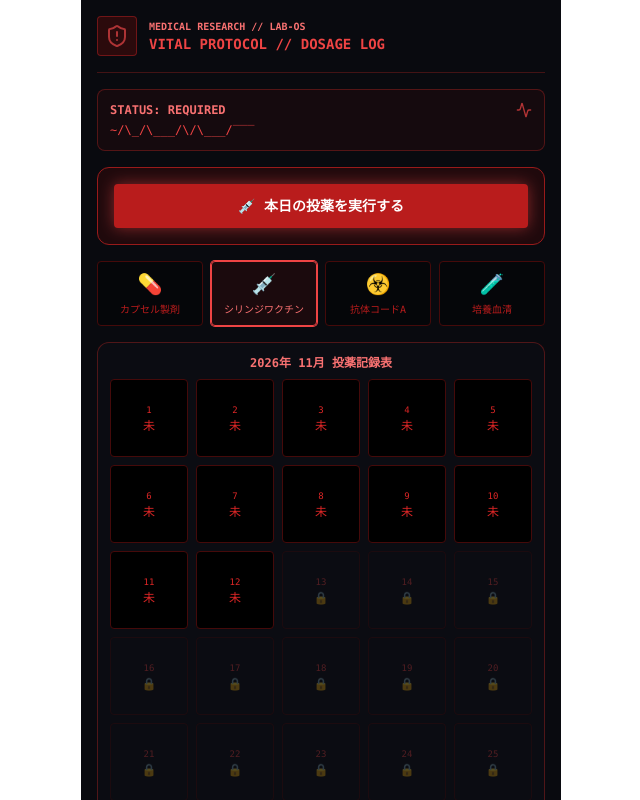
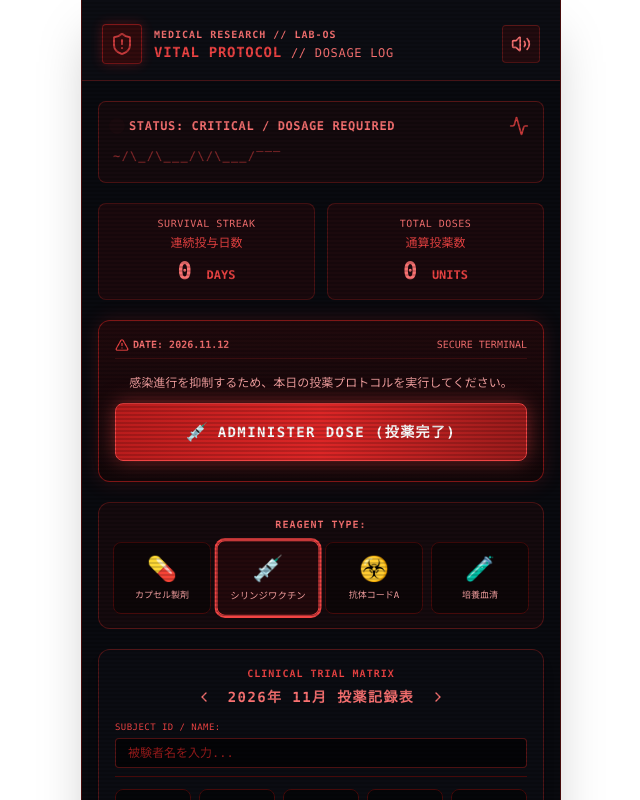
Before and after one commit to syrup-chocolate/VITAL-PROTOCOL, a React (Vite) app: page / in a window 1280 px wide. Shown: the top 800 px of the page, without its empty margins (319-959 px from the left). Built offline with nearby package versions, Linux system fonts and the light colour scheme.

Commit message:
Update App.jsx

```diff
--- a/src/App.jsx
+++ b/src/App.jsx
@@ -1,10 +1,45 @@
 import React, { useState } from 'react';
-import { ShieldAlert, Activity, CheckCircle2 } from 'lucide-react';
+import {
+  ShieldAlert,
+  Activity,
+  Lock,
+  CheckCircle2,
+  Volume2,
+  VolumeX,
+  ChevronLeft,
+  ChevronRight,
+  AlertTriangle
+} from 'lucide-react';
 
 export default function App() {
+  const [soundEnabled, setSoundEnabled] = useState(true);
   const [selectedReagent, setSelectedReagent] = useState('vaccine');
+  const [subjectName, setSubjectName] = useState('');
   const [logs, setLogs] = useState({});
 
+  // サウンド再生ヘルパー
+  const playSound = (type) => {
+    if (!soundEnabled) return;
+    try {
+      const audioCtx = new (window.AudioContext || window.webkitAudioContext)();
+      const osc = audioCtx.createOscillator();
+      const gain = audioCtx.createGain();
+      osc.connect(gain);
+      gain.connect(audioCtx.destination);
+      if (type === 'click') {
+        osc.type = 'sine';
+        osc.frequency.setValueAtTime(800, audioCtx.currentTime);
+        gain.gain.setValueAtTime(0.05, audioCtx.currentTime);
+        gain.gain.exponentialRampToValueAtTime(0.001, audioCtx.currentTime + 0.08);
+        osc.start();
+        osc.stop(audioCtx.currentTime + 0.08);
+      }
+    } catch (e) {
+      console.error(e);
+    }
+  };
+
+  // 4種類の試薬定義
   const reagents = {
     capsule: { name: 'カプセル製剤', emoji: '💊', color: 'border-yellow-500 text-yellow-400 bg-yellow-950/30' },
     vaccine: { name: 'シリンジワクチン', emoji: '💉', color: 'border-red-500 text-red-400 bg-red-950/30' },
@@ -12,13 +47,15 @@ export default function App() {
     serum: { name: '培養血清', emoji: '🧪', color: 'border-emerald-500 text-emerald-400 bg-emerald-950/30' }
   };
 
-  const todayDay = 12;
-  const todayKey = `2026-11-${todayDay}`;
-  const isTodayDone = !!logs[todayKey];
+  const year = 2026;
+  const month = 11;
+  const daysInMonth = 30;
+  const todayDay = 12; // 11月12日基準
 
   const handleDayClick = (day) => {
     if (day > todayDay) return;
-    const dateKey = `2026-11-${day}`;
+    playSound('click');
+    const dateKey = `${year}-${month}-${day}`;
     setLogs(prev => {
       const newLogs = { ...prev };
       if (newLogs[dateKey] === selectedReagent) {
@@ -30,80 +67,197 @@ export default function App() {
     });
   };
 
+  const todayKey = `${year}-${month}-${todayDay}`;
+  const isTodayDone = !!logs[todayKey];
+
+  // 連続投与日数の計算
+  const calculateStreak = () => {
+    let streak = 0;
+    for (let d = todayDay; d >= 1; d--) {
+      const k = `${year}-${month}-${d}`;
+      if (logs[k]) streak++;
+      else if (d !== todayDay) break;
+    }
+    return streak;
+  };
+
+  const totalDoses = Object.keys(logs).length;
+  const streakCount = calculateStreak();
+
   return (
-    <div className="max-w-[480px] mx-auto min-h-screen bg-[#090a0f] text-red-500 font-mono p-4 select-none">
-      <header className="flex items-center justify-between pb-4 border-b border-red-900/50 mb-4">
+    <div className="max-w-[480px] mx-auto min-h-screen bg-[#090a0f] text-red-500 font-mono relative overflow-x-hidden pb-12 select-none border-x border-red-950 shadow-2xl">
+
+      {/* 走査線エフェクト */}
+      <div className="absolute inset-0 pointer-events-none bg-[linear-gradient(rgba(18,16,16,0)_50%,rgba(0,0,0,0.25)_50%)] bg-[length:100%_4px] z-50 opacity-60" />
+
+      {/* ヘッダー */}
+      <header className="px-5 pt-6 pb-4 border-b border-red-900/50 bg-[#0d0e15]/95 backdrop-blur sticky top-0 z-30 flex items-center justify-between">
         <div className="flex items-center space-x-3">
-          <div className="w-10 h-10 rounded bg-red-950/80 border border-red-600/60 flex items-center justify-center animate-pulse">
+          <div className="w-10 h-10 rounded bg-red-950/80 border border-red-600/60 flex items-center justify-center animate-pulse shadow-[0_0_12px_rgba(220,38,38,0.4)]">
             <ShieldAlert className="w-6 h-6 text-red-500" />
           </div>
           <div>
-            <div className="text-[10px] text-red-400 font-semibold">MEDICAL RESEARCH // LAB-OS</div>
-            <h1 className="text-sm font-bold text-red-500">VITAL PROTOCOL // DOSAGE LOG</h1>
+            <div className="text-[10px] tracking-widest text-red-400 font-semibold">MEDICAL RESEARCH // LAB-OS</div>
+            <h1 className="text-sm font-bold tracking-wider text-red-500">
+              VITAL PROTOCOL <span className="text-xs text-red-400 font-normal">// DOSAGE LOG</span>
+            </h1>
           </div>
         </div>
+        <button
+          onClick={() => { setSoundEnabled(!soundEnabled); playSound('click'); }}
+          className="p-2 rounded bg-red-950/40 border border-red-900/60 text-red-400 hover:bg-red-900/50 transition"
+        >
+          {soundEnabled ? <Volume2 className="w-5 h-5" /> : <VolumeX className="w-5 h-5 text-red-700" />}
+        </button>
       </header>
 
-      <main className="space-y-4">
-        <div className="bg-red-950/20 border border-red-900/60 rounded-lg p-3">
-          <div className="flex items-center justify-between mb-1 text-xs">
-            <span className="text-red-400 font-bold">STATUS: {isTodayDone ? 'CONFIRMED' : 'REQUIRED'}</span>
-            <Activity className="w-4 h-4 text-red-500 animate-pulse" />
+      <main className="px-4 py-5 space-y-5 relative z-10">
+
+        {/* バイタル監視モニター */}
+        <div className="bg-red-950/20 border border-red-900/60 rounded-lg p-3.5 relative">
+          <div className="flex items-center justify-between mb-2">
+            <div className="flex items-center space-x-2 text-xs">
+              <span className="inline-block w-2 h-2 rounded-full bg-red-500 animate-ping" />
+              <span className="text-red-400 font-bold tracking-wider">
+                STATUS: {isTodayDone ? 'STABLE / DOSAGE CONFIRMED' : 'CRITICAL / DOSAGE REQUIRED'}
+              </span>
             </div>
-          <div className="text-xs text-red-500">~/\_/\___/\/\___/‾‾‾</div>
+            <Activity className="w-5 h-5 text-red-500 animate-pulse" />
+          </div>
+          <div className="h-6 w-full flex items-center overflow-hidden opacity-80 text-xs">
+            <span className="text-red-500 font-bold animate-[pulse_1s_infinite] tracking-widest">
+              ~/\_/\___/\/\___/‾‾‾
+            </span>
+          </div>
         </div>
 
-        <div className="bg-red-950/40 border border-red-800 rounded-xl p-4 text-center">
+        {/* スタッツ */}
+        <div className="grid grid-cols-2 gap-3">
+          <div className="bg-red-950/30 border border-red-900/50 rounded-lg p-3 text-center">
+            <div className="text-[10px] text-red-400 tracking-wider mb-1">SURVIVAL STREAK</div>
+            <div className="text-xs text-red-500 mb-1">連続投与日数</div>
+            <div className="text-2xl font-black text-red-400">{streakCount} <span className="text-xs text-red-500">DAYS</span></div>
+          </div>
+          <div className="bg-red-950/30 border border-red-900/50 rounded-lg p-3 text-center">
+            <div className="text-[10px] text-red-400 tracking-wider mb-1">TOTAL DOSES</div>
+            <div className="text-xs text-red-500 mb-1">通算投薬数</div>
+            <div className="text-2xl font-black text-red-400">{totalDoses} <span className="text-xs text-red-500">UNITS</span></div>
+          </div>
+        </div>
+
+        {/* 本日のクイックチェックイン */}
+        <div className="bg-gradient-to-b from-red-950/40 to-[#12080a] border border-red-800/80 rounded-xl p-4 relative shadow-[0_0_20px_rgba(220,38,38,0.2)]">
+          <div className="text-[10px] text-red-400 border-b border-red-900/40 pb-1.5 mb-3 flex justify-between items-center">
+            <span className="flex items-center gap-1 font-semibold">
+              <AlertTriangle className="w-3.5 h-3.5 text-red-500" /> DATE: 2026.11.12
+            </span>
+            <span>SECURE TERMINAL</span>
+          </div>
+
+          <div className="text-center py-1">
             {isTodayDone ? (
-            <div className="py-2 text-emerald-400 font-bold text-xs flex items-center justify-center gap-1">
-              <CheckCircle2 className="w-4 h-4" /> 本日の投薬完了
+              <div>
+                <div className="inline-flex items-center px-4 py-1.5 rounded-full bg-emerald-950/80 border border-emerald-600/80 text-emerald-400 text-xs font-bold mb-2 shadow-[0_0_10px_rgba(16,185,129,0.3)]">
+                  <CheckCircle2 className="w-4 h-4 mr-1.5" /> DOSAGE CONFIRMED
+                </div>
+                <p className="text-xs text-red-200">本日のワクチン・抗ウイルス剤 投与完了</p>
+                <p className="text-[10px] text-red-400 mt-1">バイタル数値は正常範囲内を維持しています。</p>
               </div>
             ) : (
+              <div>
+                <p className="text-xs text-red-300 mb-3">感染進行を抑制するため、本日の投薬プロトコルを実行してください。</p>
                 <button
                   onClick={() => handleDayClick(todayDay)}
-              className="w-full py-3 bg-red-700 hover:bg-red-600 text-white font-bold text-sm rounded shadow-[0_0_15px_rgba(239,68,68,0.5)]"
+                  className="w-full py-3.5 px-4 rounded-lg bg-gradient-to-r from-red-700 via-red-600 to-red-800 text-white font-bold text-sm tracking-widest border border-red-500 shadow-[0_0_20px_rgba(239,68,68,0.5)] flex items-center justify-center gap-2 active:scale-[0.98] transition"
                 >
-              {reagents[selectedReagent].emoji} 本日の投薬を実行する
+                  <span className="text-lg">{reagents[selectedReagent].emoji}</span>
+                  ADMINISTER DOSE (投薬完了)
                 </button>
+              </div>
             )}
           </div>
+        </div>
 
+        {/* 試薬タイプ選択 */}
+        <div className="bg-red-950/20 border border-red-900/60 rounded-xl p-3.5">
+          <div className="text-[10px] tracking-widest text-red-400 mb-2.5 text-center font-semibold">REAGENT TYPE:</div>
           <div className="grid grid-cols-4 gap-2">
             {Object.entries(reagents).map(([key, val]) => (
               <button
                 key={key}
-              onClick={() => setSelectedReagent(key)}
-              className={`p-2 rounded border flex flex-col items-center text-[10px] ${selectedReagent === key ? val.color + ' ring-1 ring-red-500' : 'border-red-950 bg-black/40 text-red-700'}`}
+                onClick={() => { setSelectedReagent(key); playSound('click'); }}
+                className={`p-2.5 rounded-lg border flex flex-col items-center justify-center transition ${
+                  selectedReagent === key ? `${val.color} ring-2 ring-red-500 scale-105` : 'border-red-950 bg-black/40 text-red-700 hover:border-red-800'
+                }`}
               >
-              <span className="text-xl mb-1">{val.emoji}</span>
-              <span>{val.name}</span>
+                <span className="text-2xl mb-1">{val.emoji}</span>
+                <span className="text-[9px] text-red-300 truncate w-full text-center">{val.name}</span>
               </button>
             ))}
           </div>
+        </div>
 
-        <div className="bg-[#0b0c12] border border-red-900/60 rounded-xl p-3">
-          <div className="text-xs text-center font-bold text-red-400 mb-2">2026年 11月 投薬記録表</div>
+        {/* クリニカル・トライアル・マトリックス (30日記録表) */}
+        <div className="bg-[#0b0c12] border border-red-900/60 rounded-xl p-4 shadow-lg">
+          <div className="text-center mb-3">
+            <div className="text-[10px] tracking-widest text-red-500 uppercase font-semibold">Clinical Trial Matrix</div>
+            <div className="flex items-center justify-center gap-3 mt-1 text-sm font-bold text-red-400">
+              <button onClick={() => playSound('click')} className="p-1 hover:text-white transition"><ChevronLeft className="w-4 h-4" /></button>
+              <span className="tracking-widest">2026年 11月 投薬記録表</span>
+              <button onClick={() => playSound('click')} className="p-1 hover:text-white transition"><ChevronRight className="w-4 h-4" /></button>
+            </div>
+          </div>
+
+          <div className="mb-3 pb-2 border-b border-red-950">
+            <div className="text-[9px] text-red-500 mb-1 tracking-wider">SUBJECT ID / NAME:</div>
+            <input
+              type="text"
+              value={subjectName}
+              onChange={(e) => setSubjectName(e.target.value)}
+              placeholder="被験者名を入力..."
+              className="w-full bg-black/60 border border-red-900/70 rounded px-3 py-1.5 text-xs text-red-300 placeholder-red-800 focus:outline-none focus:border-red-500"
+            />
+          </div>
+
           <div className="grid grid-cols-5 gap-2">
-            {Array.from({ length: 30 }, (_, i) => {
+            {Array.from({ length: daysInMonth }, (_, i) => {
               const day = i + 1;
-              const dateKey = `2026-11-${day}`;
-              const reg = logs[dateKey];
+              const dateKey = `${year}-${month}-${day}`;
+              const registeredReagent = logs[dateKey];
               const isFuture = day > todayDay;
+              const isToday = day === todayDay;
+
               return (
                 <button
                   key={day}
                   disabled={isFuture}
                   onClick={() => handleDayClick(day)}
-                  className={`aspect-square rounded border flex flex-col items-center justify-center text-xs ${isFuture ? 'opacity-30 border-red-950' : reg ? 'bg-red-950 border-red-500 text-white' : 'bg-black border-red-950 text-red-600'}`}
+                  className={`aspect-square rounded-lg border flex flex-col items-center justify-center relative transition ${
+                    isFuture
+                      ? 'border-red-950/40 bg-black/20 text-red-950 opacity-40'
+                      : registeredReagent
+                        ? 'border-red-500 bg-red-950/60 text-red-200 shadow-[0_0_8px_rgba(239,68,68,0.3)]'
+                        : isToday
+                          ? 'border-red-500 bg-red-950/30 text-red-400 ring-1 ring-red-500'
+                          : 'border-red-950 bg-black/50 text-red-600 hover:border-red-800'
+                  }`}
                 >
-                  <span className="text-[9px]">{day}</span>
-                  <span>{reg ? reagents[reg].emoji : (isFuture ? '🔒' : '未')}</span>
+                  <span className={`text-[10px] font-bold ${isToday ? 'underline' : ''}`}>{String(day).padStart(2, '0')}</span>
+                  <span className="mt-0.5 text-sm">
+                    {registeredReagent ? reagents[registeredReagent].emoji : isFuture ? <Lock className="w-3 h-3 text-red-950" /> : <span className="text-[9px] text-red-800">未</span>}
+                  </span>
                 </button>
               );
             })}
           </div>
         </div>
+
       </main>
+
+      <footer className="text-center py-4 text-[9px] text-red-700 tracking-widest border-t border-red-950 mt-4">
+        CONFIDENTIAL // UMBRELLA BIO-LAB SYSTEM v3.4.2
+      </footer>
+
     </div>
   );
 }
```
Lines whose indentation alone changed are shown as unchanged.
